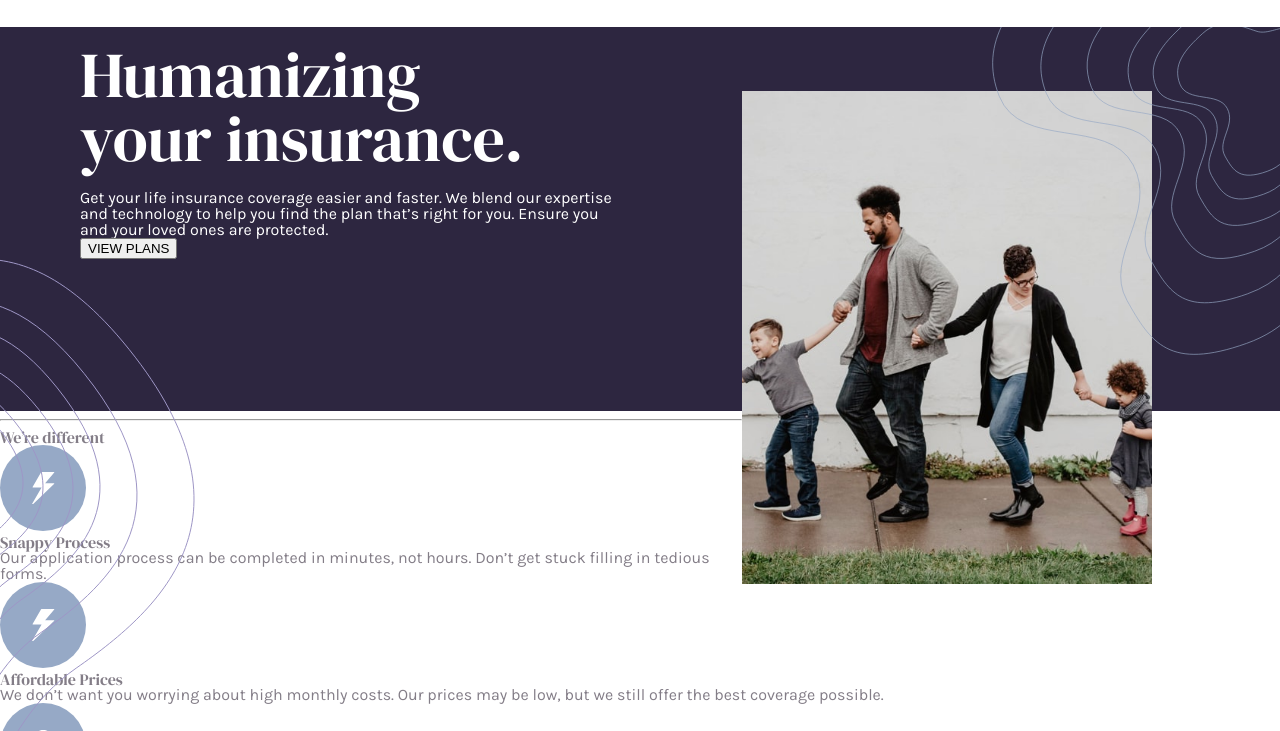
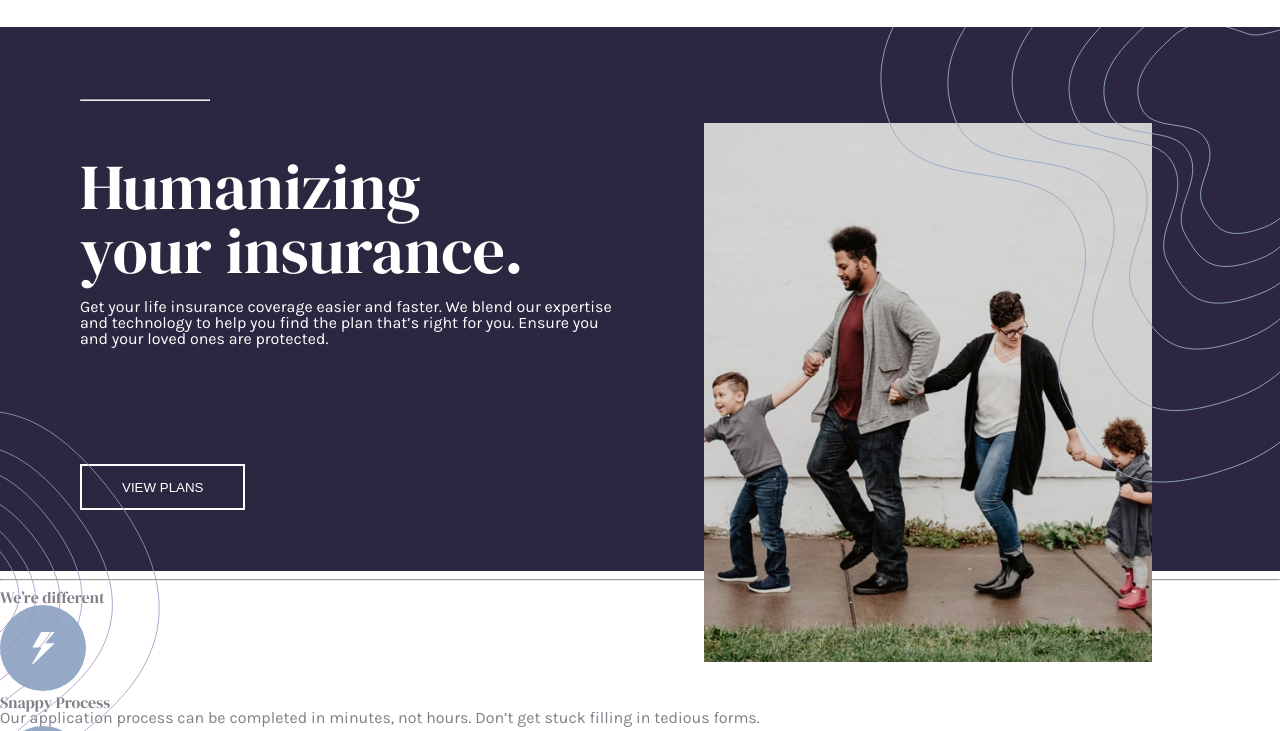
Before and after one commit to craigdennis/frontend-mentor, a plain HTML site: page insure-landing-page-master/index.html in a window 1280 px wide. Shown: the part 69-800 px from the top of the page. Drawn offline with Linux system fonts and the light colour scheme.

Commit message:
header complete
header is complete

```diff
--- a/insure-landing-page-master/index.html
+++ b/insure-landing-page-master/index.html
@@ -23,6 +23,7 @@
     />
     <link rel="stylesheet" href="styles/styles.css" />
   </head>
+
   <body>
     <!-- NAV BAR -->
       <div class="nav">
@@ -59,7 +60,7 @@
             src="images/bg-pattern-intro-right-desktop.svg"
             alt=""
           />
-          <img src="images/bg-pattern-intro-left-desktop.svg" alt="">
+          <img class='header-left' src="images/bg-pattern-intro-left-desktop.svg" alt="">
       </div>
     </div>
 
--- a/insure-landing-page-master/styles/styles.css
+++ b/insure-landing-page-master/styles/styles.css
@@ -68,7 +68,7 @@ body {
 
 }
 
-body, .btn {
+body, .btn, p {
     font-size: 16px;
     font-family: 'Karla', sans-serif;
     font-weight: 200;
@@ -125,34 +125,38 @@ h1,h2,h3,h4,h5,h6 {
     background-color: var(--primary-violet);
     font-weight: 400;
     color: white;
-    height: 30em;
+    height: 40em;
 
 }
 
 .header-pattern {
     position: absolute;
     right: 0px;
-    top: 2em;
-    width: 18em;
+    top: 0.5em;
+    width: 25em;
 
 }
 
 .header hr {
-    margin-top: 4em;
+    position: absolute;
     color: red;
     width: 8em;
     float: left;
-    margin-left: 5em;
+    top: 10em;
+    left: 5em;
 }
 
 .header h1 {
     font-size: 4rem;
-    margin-bottom: 0.3em;
-    margin-top: 1em;
+    position: absolute;
+    top: 3.5em;
+
 }
 
 .header p {
     font-weight: 100;
+    position: absolute;
+    top: 23em;
 }
 
 
@@ -162,9 +166,27 @@ h1,h2,h3,h4,h5,h6 {
     padding-top: 3em;
 }
 
+.header button {
+    position: absolute;
+    top: 40em;
+    color:white;
+    padding: 1em 3em;
+    border: white;
+    border: 2px solid white;
+    background-color: var(--primary-violet);
+
+}
+
 .intro-img {
     float:right;
-    width: 32%;
-    margin-right: 8em;
-    margin-top: -10.5em;
+    width: 35%;
+    position: absolute;
+    top: 12em;
+    right: 8em;
 }
+
+.header-left {
+    position: absolute;
+    width: 10em;
+    top: 30em;
+}
```
